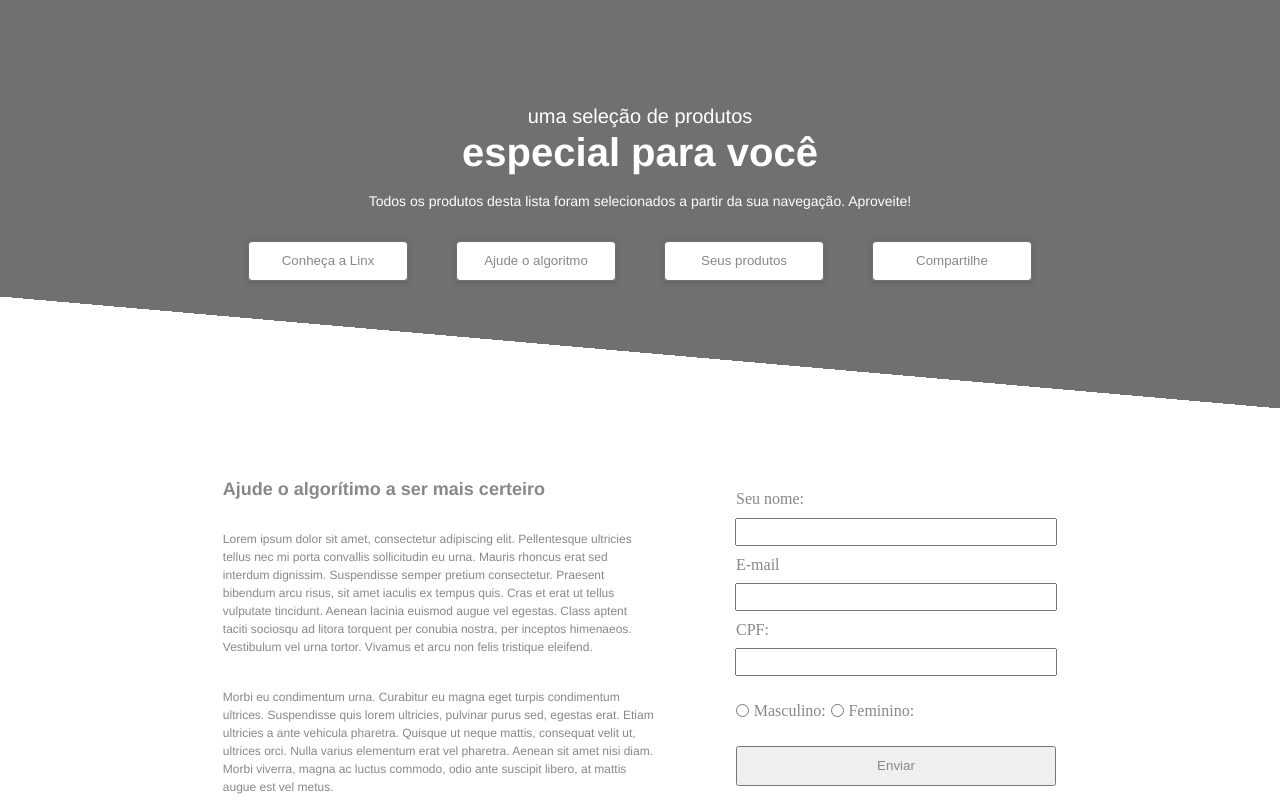
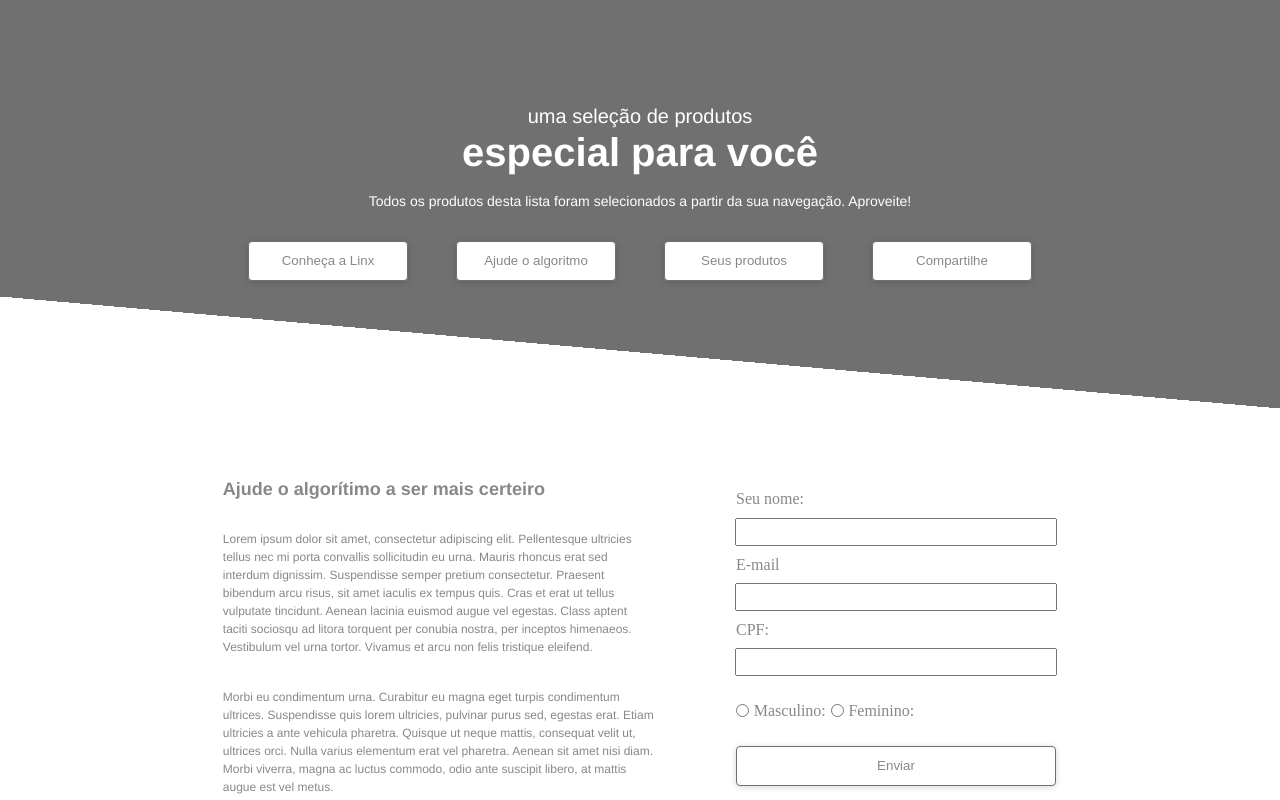
Before and after one commit to enricomartins018/mod5_mock_react, a React (Vite) app in the folder mod5_mock_react/: page / in a window 1280 px wide. Shown: the top 800 px of the page. Built offline with nearby package versions, Linux system fonts and the light colour scheme.

Commit message:
feat: Redimensionando Form.

```diff
--- a/mod5_mock_react/src/components/Form/Form.module.css
+++ b/mod5_mock_react/src/components/Form/Form.module.css
@@ -41,5 +41,10 @@
 .btnForm{
     width: 20rem;
     height: 2.5rem;
+    background-color: white;
     color: #888888;
+    box-shadow: 0px 1px 6px #00000029;
+    border-radius: 4px;
+    border: 1px solid #707070;
+    opacity: 1;
 }
```
